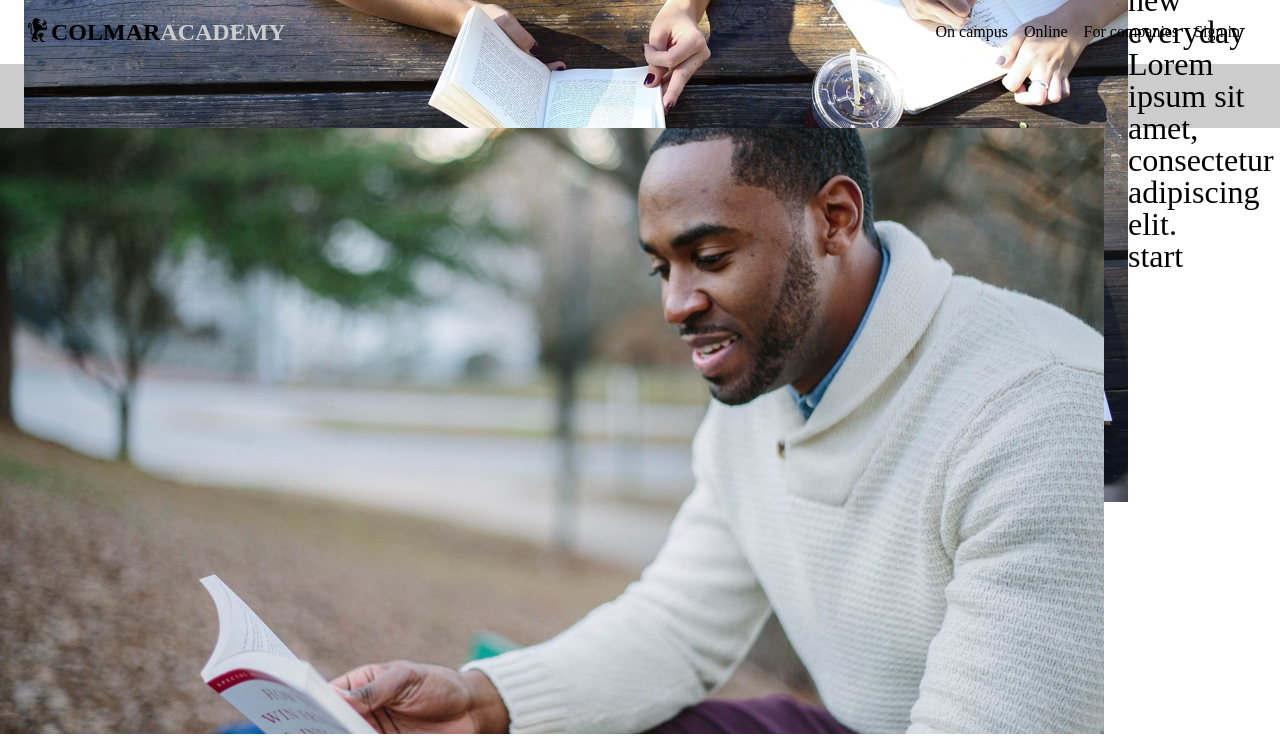
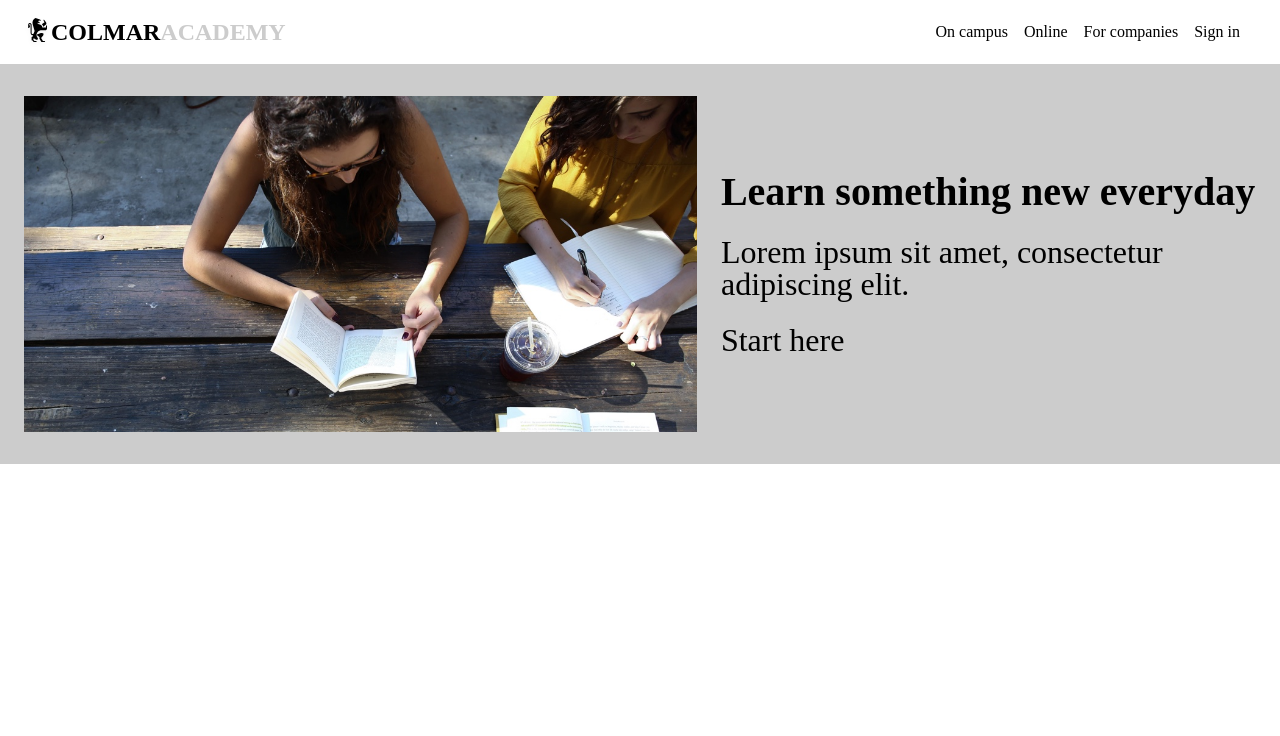
Before and after one commit to LCR-8/colmarAcademy, a plain HTML site: page index.html in a window 1280 px wide. Shown: the top 736 px of the page. Drawn offline with Linux system fonts and the light colour scheme.

Commit message:
Développement de la section banière

```diff
--- a/index.html
+++ b/index.html
@@ -8,7 +8,7 @@
   </head>
   <body>
     <header>
-      <div class="banner">
+      <div class="navbar">
         <div class="logo">
           <img src="./resources/images/ic-logo.svg" alt="colmarLogo">
           <span>COLMAR</span>
@@ -33,17 +33,17 @@
     <main>
         <div class="banner section gray">
           <div class="primary">
-            <img src="./resources/images/banner.jpg" alt="Learn image">
           </div>
           <div class="secondary">
-            <span>Learn something new everyday</span>
+            <h2>Learn something new everyday</h2>
             <span>Lorem ipsum sit amet, consectetur adipiscing elit.</span>
-            <div class="startbutton">
-              <span>start</span>
-            </div>
+            <a href="#start">
+              <div class="startbutton">
+                <span>Start here</span>
+              </div>
+            </a>
           </div>
-        </div>
-        <div class="information section white">
+<!--        <div class="information section">
           <div class="primary">
             <img src="./resources/images/information-main.jpg" alt="Learn image">
             <h2>It doesn't hurt to keep praticing</h2>
@@ -112,16 +112,38 @@
             </div>
           </div>
         </div>
-        <div class="section white">
-          <a href="#campus"><img src="./resources/images/ic-on-campus.svg" alt="On campus"></a>
-          <a href="#online"><img src="./resources/images/ic-online.svg" alt="Online"></a>
-          <a href="#signin"><img src="./resources/images/ic-login.svg" alt="Sign in"></a>
+        <div class="thesis section white">
+          <div class="primary">
+            <video src="./resources/videos/thesis.mp4" autoplay poster="posterimage.jpg">
 
+            </video>
+            <h3>Reimagine urban</h3>
+            <p>"Duis aute irure dolor in reprehenderit in voluptate velit esse cillum dolore eu fugiat nulla pariatur. Excepteur sint occaecat cupidatat non proident, sunt in culpa qui officia deserunt mollit anim id est laborum."</p>
+          </div>
+          <div class="secondary">
+            <div class="subtopic gray">
+              <img src="./resources/images/thesis-fisma.jpg" alt="fisma img">
+              <h4>Fisma: Design and Prototype</h4>
+              <span>Designer showcase of new prototype product</span>
+            </div>
+            <div class="subtopic">
+              <img src="./resources/images/thesis-now-and-then.jpg" alt="Now and then img">
+              <h4>Now and then</h4>
+              <span>Research study about New York</span>
+            </div>
+          </div>
         </div>
     </main>
 
     <footer>
-
+      <div class="copyright">
+        <span>@2016 Colamr Academy. All rights reserved</span>
+      </div>
+      <div class="footlink">
+        <a href="#terms">Terms</a>
+        <a href="#privacy">Privacy</a>
+      </div>
     </footer>
+!-->
   </body>
 </html>
--- a/resources/css/style.css
+++ b/resources/css/style.css
@@ -1,6 +1,32 @@
 /*--> GLobal <--*/
 html {
   font-size: 32px;
+  background-color: #fff;
+}
+
+h1{
+  font-size: 1.75rem;
+  font-weight: bold;
+}
+
+h2{
+  font-size: 1.25rem;
+  font-weight: bold;
+}
+
+h3{
+  font-size: 1rem;
+  font-weight: bold;
+}
+
+h4{
+  font-size: .75rem;
+  font-weight: bold;
+}
+
+a{
+  text-decoration: none;
+  color:inherit;
 }
 
 /*--> HEADER <--*/
@@ -9,7 +35,7 @@ header {
   width: 100%;
 }
 
-.banner {
+.navbar {
   height: 2rem;
   padding: 0rem .75rem;
   display: flex;
@@ -56,7 +82,7 @@ nav a {
 }
 
 @media only screen and (max-width: 780px){
-  .banner{
+  .navbar{
     padding: 0px;
   }
 
@@ -92,11 +118,53 @@ main {
   background-color: #ccc;
 }
 
-.white{
-  background-color: #fff;
+.section {
+  min-height: 400px;
 }
 
-.section {
+/*--> Banner <--*/
+.banner{
+  display: flex;
+}
+
+.banner .primary{
+  width: 60%;
+  max-height: 12rem;
+  margin: 1rem .75rem;
+  display: flex;
+  background-image: url(../images/banner.jpg);
+  background-position: right top;
+  background-size: cover;
+  background-repeat: no-repeat;
 
 }
+
+.banner .secondary{
+  display: flex;
+  flex-direction: column;
+  align-items: flex-start;
+  justify-content: center;
+}
+
+.banner .secondary h2,
+.banner .secondary span{
+  margin-bottom: .75rem;
+}
+
+.banner .secondary a {
+  width: 100%;
+  display: flex;
+
+}
+
+.banner .secondary div {
+  width: 80%;
+}
+
+/*--> Information <--*/
+
+/*--> Start learning <--*/
+
+/*--> Thesis <--*/
+
 /*--> Footer <--*/
```
